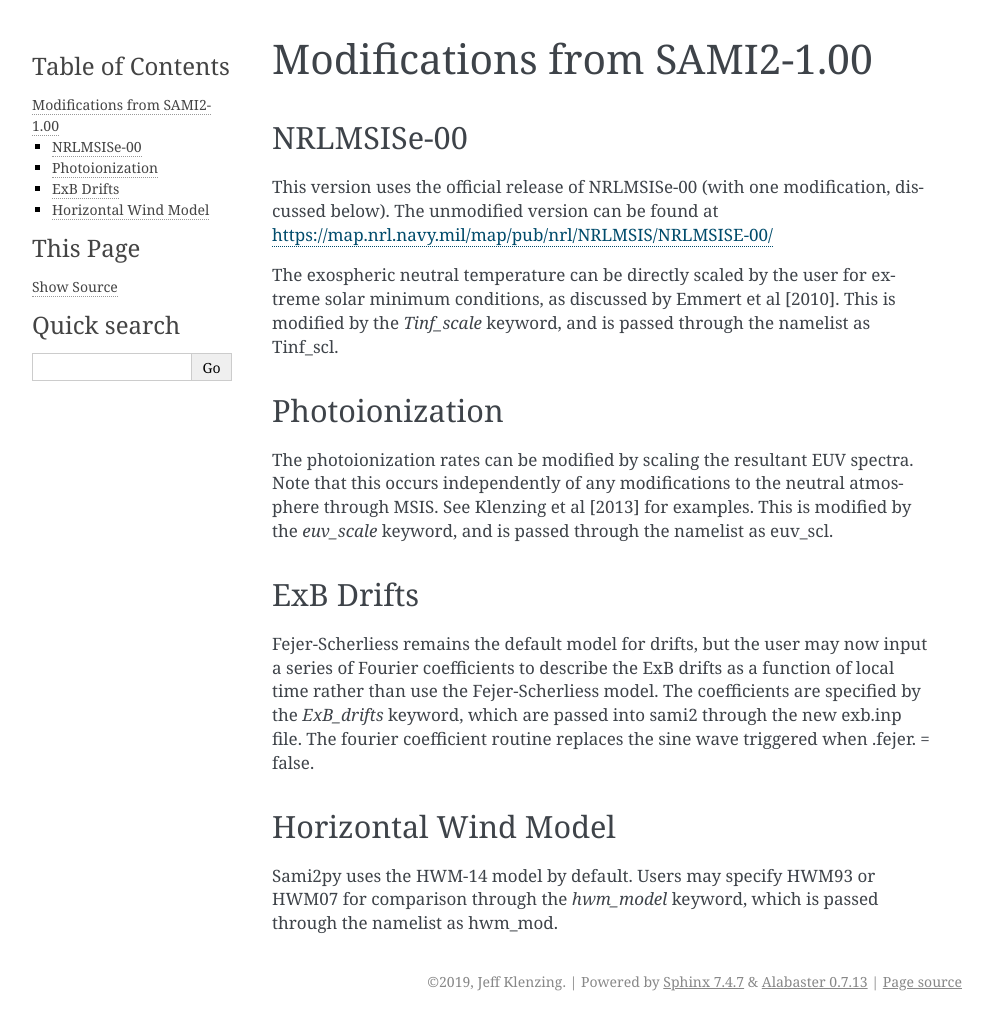
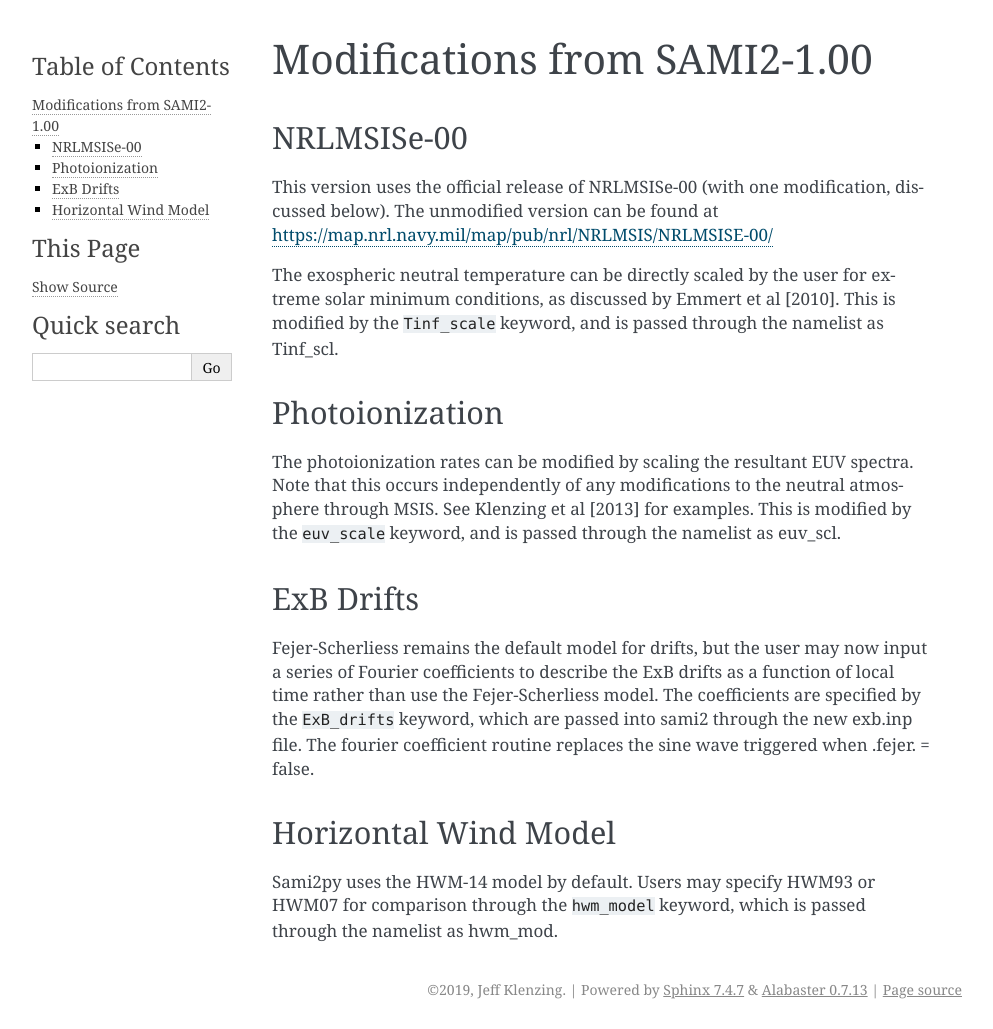
Before and after one commit to sami2py/sami2py, a Sphinx documentation site: the page built from docs/modifications.rst, in a window 1280 px wide. Shown: the whole page, without its empty margins (148-1141 px from the left). Built offline with Sphinx 7.4.7, drawn with Linux system fonts in a browser that asks for light colours; formulas are drawn with MathJax 3.

Commit message:
formatting

```diff
--- a/docs/modifications.rst
+++ b/docs/modifications.rst
@@ -7,16 +7,16 @@ NRLMSISe-00
 -----------
 This version uses the official release of NRLMSISe-00 (with one modification, discussed below). The unmodified version can be found at https://map.nrl.navy.mil/map/pub/nrl/NRLMSIS/NRLMSISE-00/
 
-The exospheric neutral temperature can be directly scaled by the user for extreme solar minimum conditions, as discussed by Emmert et al [2010].  This is modified by the `Tinf_scale` keyword, and is passed through the namelist as Tinf_scl.
+The exospheric neutral temperature can be directly scaled by the user for extreme solar minimum conditions, as discussed by Emmert et al [2010].  This is modified by the ``Tinf_scale`` keyword, and is passed through the namelist as Tinf_scl.
 
 Photoionization
 ---------------
-The photoionization rates can be modified by scaling the resultant EUV spectra.  Note that this occurs independently of any modifications to the neutral atmosphere through MSIS.  See Klenzing et al [2013] for examples. This is modified by the `euv_scale` keyword, and is passed through the namelist as euv_scl.
+The photoionization rates can be modified by scaling the resultant EUV spectra.  Note that this occurs independently of any modifications to the neutral atmosphere through MSIS.  See Klenzing et al [2013] for examples. This is modified by the ``euv_scale`` keyword, and is passed through the namelist as euv_scl.
 
 ExB Drifts
 ----------
-Fejer-Scherliess remains the default model for drifts, but the user may now input a series of Fourier coefficients to describe the ExB drifts as a function of local time rather than use the Fejer-Scherliess model.  The coefficients are specified by the `ExB_drifts` keyword, which are passed into sami2 through the new exb.inp file.  The fourier coefficient routine replaces the sine wave triggered when .fejer. = false.
+Fejer-Scherliess remains the default model for drifts, but the user may now input a series of Fourier coefficients to describe the ExB drifts as a function of local time rather than use the Fejer-Scherliess model.  The coefficients are specified by the ``ExB_drifts`` keyword, which are passed into sami2 through the new exb.inp file.  The fourier coefficient routine replaces the sine wave triggered when .fejer. = false.
 
 Horizontal Wind Model
 ---------------------
-Sami2py uses the HWM-14 model by default.  Users may specify HWM93 or HWM07 for comparison through the `hwm_model` keyword, which is passed through the namelist as hwm_mod.
+Sami2py uses the HWM-14 model by default.  Users may specify HWM93 or HWM07 for comparison through the ``hwm_model`` keyword, which is passed through the namelist as hwm_mod.
```
